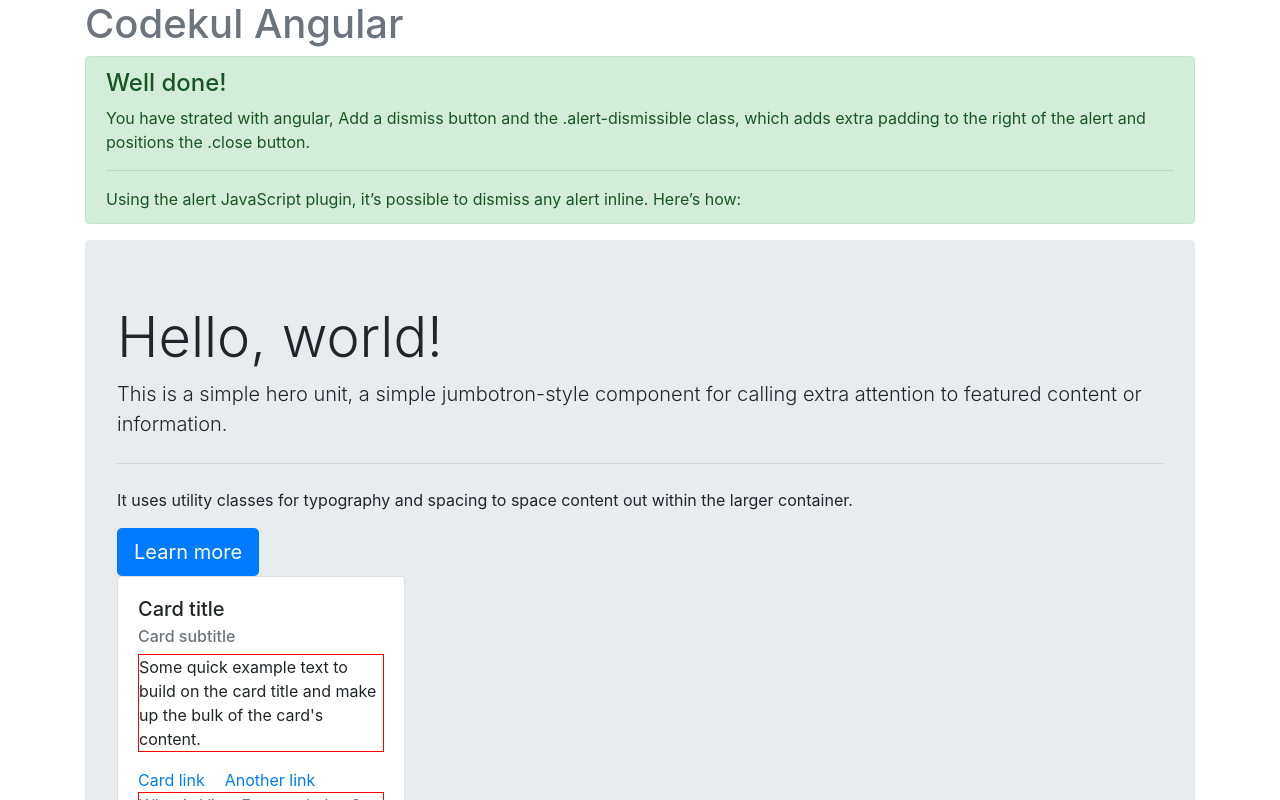
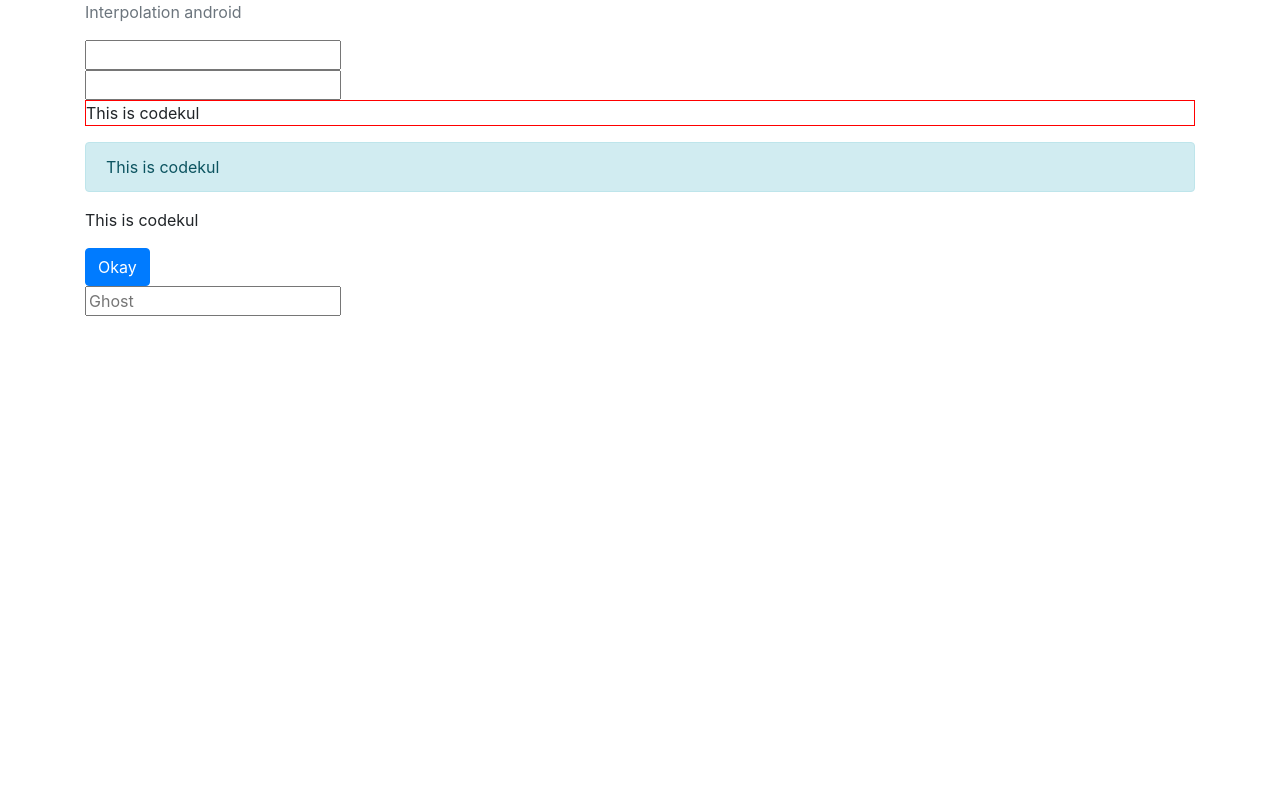
Before and after one commit to CodeKul/angular-weekend-23-march-2019-1030-1230, an Angular app in the folder angular/appangular/: page / in a window 1280 px wide. Shown: the top 800 px of the page. Built offline with nearby package versions, Linux system fonts and the light colour scheme.

Commit message:
databinding : interpolation, property and event

```diff
--- a/angular/appangular/src/app/app.component.html
+++ b/angular/appangular/src/app/app.component.html
@@ -1,17 +1,3 @@
 <div class="container">
-  <div class="row">
-    <div class="col-md-12">
-      <h1 class="text-muted"> Codekul Angular</h1>
-    </div>
-  </div>
-  <div class="row">
-    <div class="col-md-12">
-      <app-first-simple></app-first-simple>
-    </div>
-  </div>
-  <div class="row">
-    <div class="col-md-12">
-      <app-jumbo></app-jumbo>
-    </div>
-  </div>
+    <app-databinding></app-databinding>
 </div>
--- a/angular/appangular/src/app/app.module.ts
+++ b/angular/appangular/src/app/app.module.ts
@@ -6,6 +6,7 @@ import { FirstSimpleComponent } from './first-simple/first-simple.component';
 import { CardComponent } from './first-sample/card.component';
 import { JumboComponent } from './first-sample/jumbo.component';
 import { BtnsComponent } from './first-sample/btns.component';
+import { DatabindingComponent } from './databinding/databinding.component';
 
 @NgModule({
   declarations: [
@@ -13,7 +14,8 @@ import { BtnsComponent } from './first-sample/btns.component';
     FirstSimpleComponent,
     CardComponent,
     JumboComponent,
-    BtnsComponent
+    BtnsComponent,
+    DatabindingComponent
   ],
   imports: [
     BrowserModule
--- /dev/null
+++ b/angular/appangular/src/app/databinding/databinding.component.html
@@ -0,0 +1,40 @@
+<div class="row">
+  <div class="col-md-12">
+    <p class="text-muted">Interpolation {{myNm}}</p>
+  </div>
+</div>
+<div class="row">
+  <div class="col-md-12">
+    <input type="{{typ}}">
+  </div>
+</div>
+<div class="row">
+  <div class="col-md-12">
+    <input [type]="typ">
+  </div>
+</div>
+<div class="row">
+  <div class="col-md-12">
+    <p [style.border]="'1px solid red'">This is codekul </p>
+  </div>
+</div>
+<div class="row">
+  <div class="col-md-12">
+    <p [class.alert]="true" [class.alert-info]="true">This is codekul </p>
+  </div>
+</div>
+<div class="row">
+  <div class="col-md-12">
+    <p [attr.myNm]="myNm">This is codekul </p>
+  </div>
+</div>
+<div class="row">
+  <div class="col-md-12">
+    <input (click)="myClk($event)" type="button" value="Okay" class="btn btn-primary">
+  </div>
+</div>
+<div class="row">
+  <div class="col-md-12">
+    <input (keyup)="myClk($event)" type="text" placeholder="Ghost"/>
+  </div>
+</div>
--- /dev/null
+++ b/angular/appangular/src/app/databinding/databinding.component.ts
@@ -0,0 +1,22 @@
+import { Component, OnInit } from '@angular/core';
+
+@Component({
+  selector: 'app-databinding',
+  templateUrl: './databinding.component.html',
+  styleUrls: ['./databinding.component.css']
+})
+export class DatabindingComponent implements OnInit {
+
+  myNm: string = 'android'
+  typ = 'text'
+
+  constructor() { }
+
+  ngOnInit() {
+  }
+
+  myClk(ev: any) {
+    console.log(new Date().toString())
+    console.log(ev)
+  }
+}
```
Also changed, not shown: angular/appangular/src/app/databinding/databinding.component.css (added), 1 other file (tests, documents, lock files or other folders).
